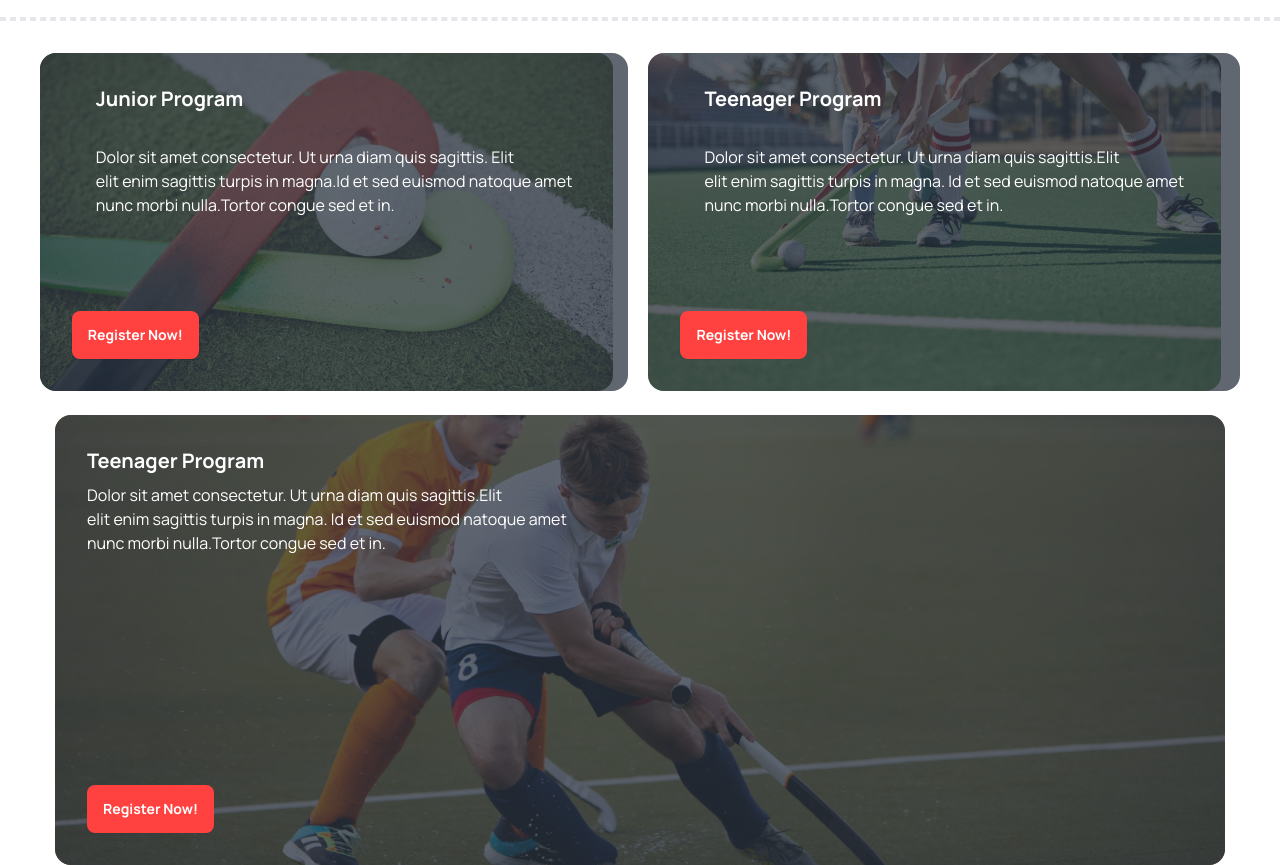
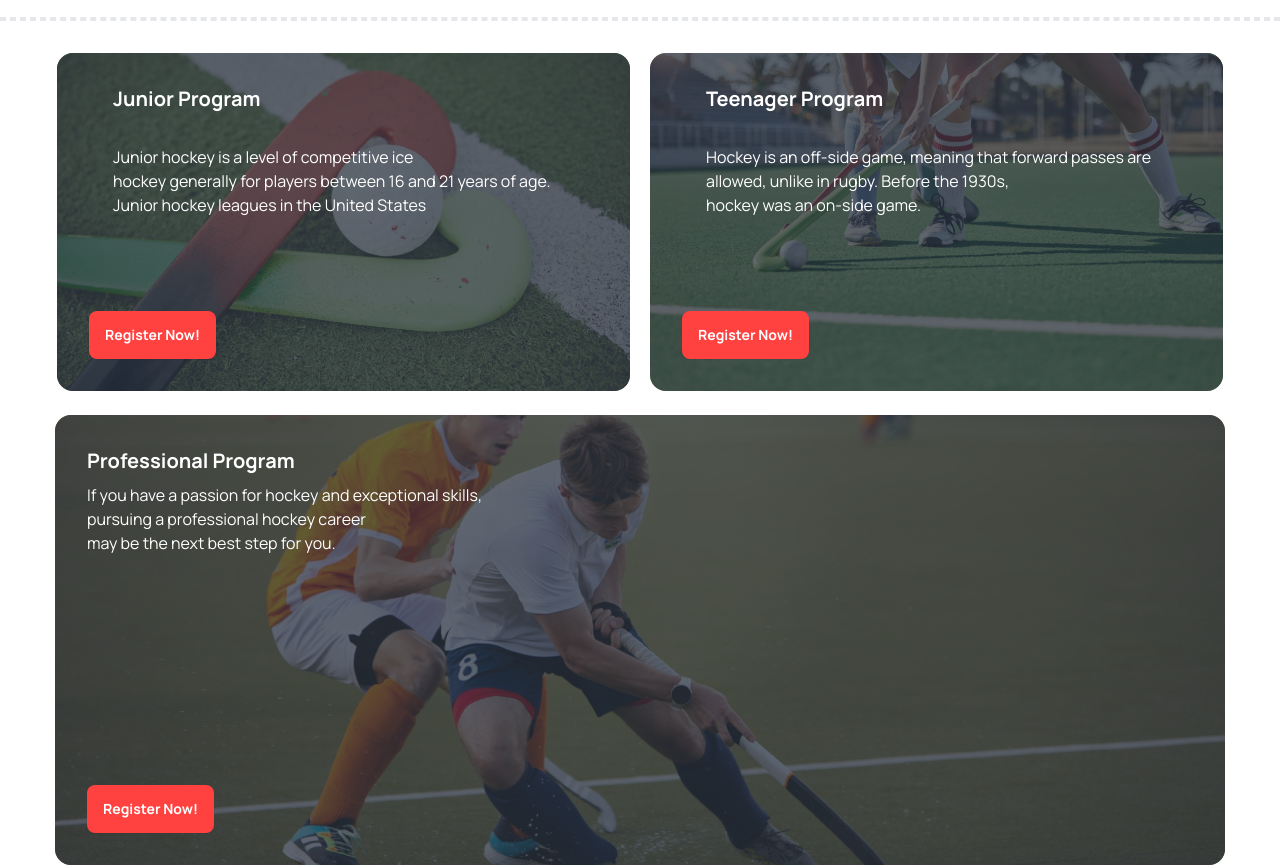
Before and after one commit to Bakir-Bhuyain/Hockey-for-life, a plain HTML site: page index.html in a window 1280 px wide. Shown: the part 1343-2208 px from the top of the page. Drawn offline with nearby package versions, Linux system fonts and the light colour scheme.

Commit message:
rechacked my projects

```diff
--- a/index.html
+++ b/index.html
@@ -169,8 +169,7 @@
                 <img src="./Images/2.png" alt="" />
                 <div class="card-body">
                   <h2 class=" px-6 card-title text-white">Junior Program</h2>
-                  <p class=" p-6 text-white">Dolor sit amet consectetur. Ut urna diam quis sagittis. Elit<br>elit
-                    enim sagittis turpis in magna.Id et sed euismod natoque amet<br>nunc morbi nulla.Tortor congue sed et in.</p>
+                  <p class=" p-6 text-white">Junior hockey is a level of competitive ice <br> hockey generally for players between 16 and 21 years of age. <br> Junior hockey leagues in the United States</p>
                   <div class="card-actions justify-start">
                     <button class="btn btn-primary border-none text-white bg-[#FF4240]">Register Now!</button>
                   </div>
@@ -180,8 +179,7 @@
                 <img src="./Images/3.png" alt="" />
                 <div class="card-body text-white ">
                   <h2 class=" px-6 card-title text-white">Teenager Program</h2>
-                  <p class=" p-6 text-white ">Dolor sit amet consectetur. Ut urna diam quis sagittis.Elit<br>elit
-                    enim sagittis turpis in magna. Id et sed euismod natoque amet<br>nunc morbi nulla.Tortor congue sed et in.</p>
+                  <p class=" p-6 text-white ">Hockey is an off-side game, meaning that forward passes are <br> allowed, unlike in rugby. Before the 1930s, <br> hockey was an on-side game.</p>
                   <div class="card-actions justify-start">
                     <button class="btn btn-primary border-none text-white bg-[#FF4240]">Register Now!</button>
                   </div>
@@ -192,9 +190,8 @@
             <div class="card bg-cover image-full">
                 <img src="./Images/4.png" alt="" />
                 <div class="card-body text-white">
-                  <h2 class="card-title text-white">Teenager Program</h2>
-                  <p class="text-white">Dolor sit amet consectetur. Ut urna diam quis sagittis.Elit<br>elit
-                    enim sagittis turpis in magna. Id et sed euismod natoque amet<br>nunc morbi nulla.Tortor congue sed et in.</p>
+                  <h2 class="card-title text-white">Professional Program</h2>
+                  <p class="text-white">If you have a passion for hockey and exceptional skills,<br>pursuing a professional hockey career<br>may be the next best step for you. </p>
                   <div class="card-actions justify-start">
                     <button class="btn btn-primary border-none text-white bg-[#FF4240]">Register Now!</button>
                   </div>
@@ -470,7 +467,7 @@
     <!-- social-media-end -->
     <!-- footer-start -->
 <footer class="bg-black">
-    <div class="mx-auto w-full max-w-screen-xl">
+    <div class="mx-auto w-full max-w-screen-xl mt-8">
       <div class="grid grid-cols-2 gap-8 px-4 py-6 lg:py-8 md:grid-cols-4">
         <div>
             <h2 class="mb-6 text-sm font-semibold uppercase text-white">Get In Touch</h2>
```
